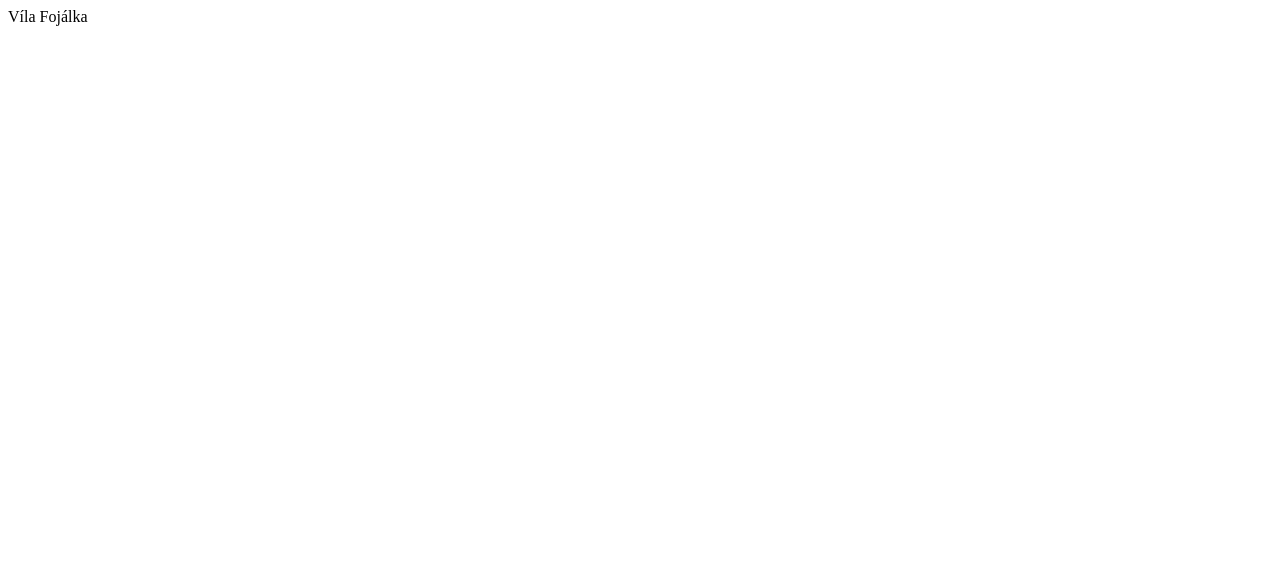
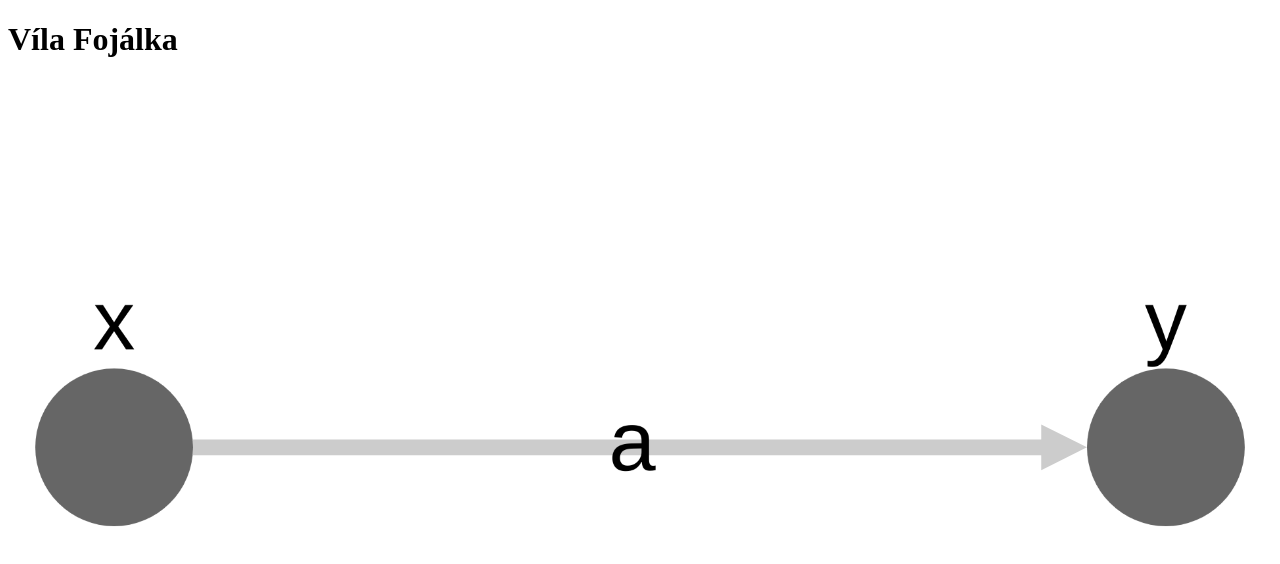
Before and after one commit to lukas-hornacek/fojalka, a React (Vite) app: page / in a window 1280 px wide. Shown: the top 564 px of the page. Built offline with nearby package versions, Linux system fonts and the light colour scheme.

Commit message:
add example cytoscape initialization

```diff
--- a/package.json
+++ b/package.json
@@ -19,12 +19,14 @@
     "test": "vitest"
   },
   "dependencies": {
+    "cytoscape": "^3.31.0",
     "react": "^19.0.0",
     "react-dom": "^19.0.0"
   },
   "devDependencies": {
     "@eslint/js": "^9.19.0",
     "@stylistic/eslint-plugin": "^4.1.0",
+    "@types/cytoscape": "^3.21.9",
     "@types/react": "^19.0.8",
     "@types/react-dom": "^19.0.3",
     "@vitejs/plugin-react": "^1.3.2",
--- a/src/App.css
+++ b/src/App.css
@@ -0,0 +1,8 @@
+/* This sets the cytoscape element to fill the entire window */
+#cy {
+    width: 100%;
+    height: 100%;
+    position: absolute;
+    top: 0px;
+    left: 0px;
+}
--- a/src/App.tsx
+++ b/src/App.tsx
@@ -1,9 +1,60 @@
+import cytoscape from 'cytoscape';
+
 import './App.css';
+import { Component } from 'react';
 
-function App() {
-  return (
-    <div>Víla Fojálka</div>
-  );
+// Example initialization of the Cytoscape library in a React component
+export default class App extends Component {
+    cy: cytoscape.Core | undefined;
+
+    componentDidMount() {
+        this.cy = cytoscape({
+            container: document.getElementById("cy"),
+
+            elements: [
+                { group: 'nodes', data: { id: 'x' }, position: { x: 100, y: 100 } },
+                { group: 'nodes', data: { id: 'y' }, position: { x: 300, y: 100 } },
+                { group: 'edges', data: { id: 'a', source: 'x', target: 'y' } },
+            ],
+
+            style: [
+                {
+                    selector: 'node',
+                    style: {
+                        'background-color': '#666',
+                        'label': 'data(id)'
+                    }
+                },
+
+                {
+                    selector: 'edge',
+                    style: {
+                        'width': 3,
+                        'line-color': '#ccc',
+                        'target-arrow-color': '#ccc',
+                        'target-arrow-shape': 'triangle',
+                        'curve-style': 'bezier',
+                        'label': 'data(id)'
+                    }
+                }
+            ],
+
+            layout: {
+                name: 'preset',
+            }
+        });
+    }
+
+    componentWillUnmount() {
+        this.cy?.destroy();
+    }
+
+    render() {
+        return (
+            <>
+                <h1>Víla Fojálka</h1>
+                <div id='cy'></div>
+            </>
+        );
+    }
 }
-
-export default App;
```
Also changed, not shown: src/main.tsx (+4 -4 lines), index.html (indentation only), 1 other file (tests, documents, lock files or other folders).
